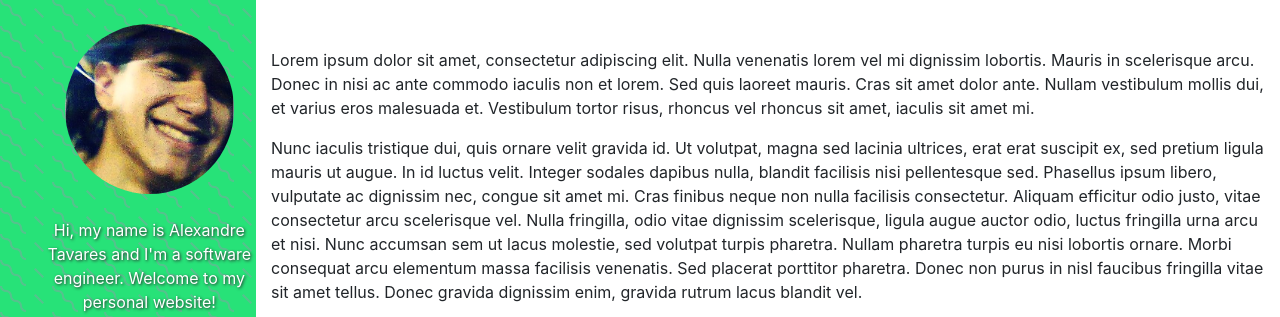
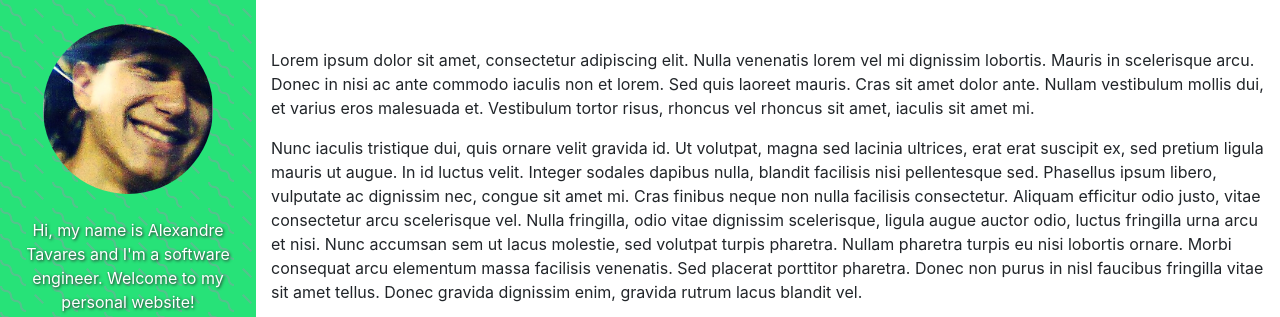
Before and after one commit to tavaresasilva/Me, a plain HTML site: page index.html in a window 1280 px wide. Shown: the top 317 px of the page. Drawn offline with Linux system fonts and the light colour scheme.

Commit message:
remove offset

```diff
--- a/index.html
+++ b/index.html
@@ -23,7 +23,7 @@
     <section id="featured" class="float-left go">
         <div class="container">
             <div class="row">
-                <div class="col-md-12 offset-sm-1 col-sm-10 col-xm-12 pt-4 y-100-xs ">
+                <div class="col-md-12 col-sm-10 col-xm-12 pt-4 y-100-xs ">
                     <img class="rounded-circle w-75 center " src="assets/me/img/alexandre.png" alt="Alexandre Tavares profile image">
                     <p class="text-white text-center mt-4 text-shadow-dark">Hi, my name is Alexandre Tavares and I'm a software engineer. Welcome to my personal website!</p>
                     <div class="text-center ">
```
